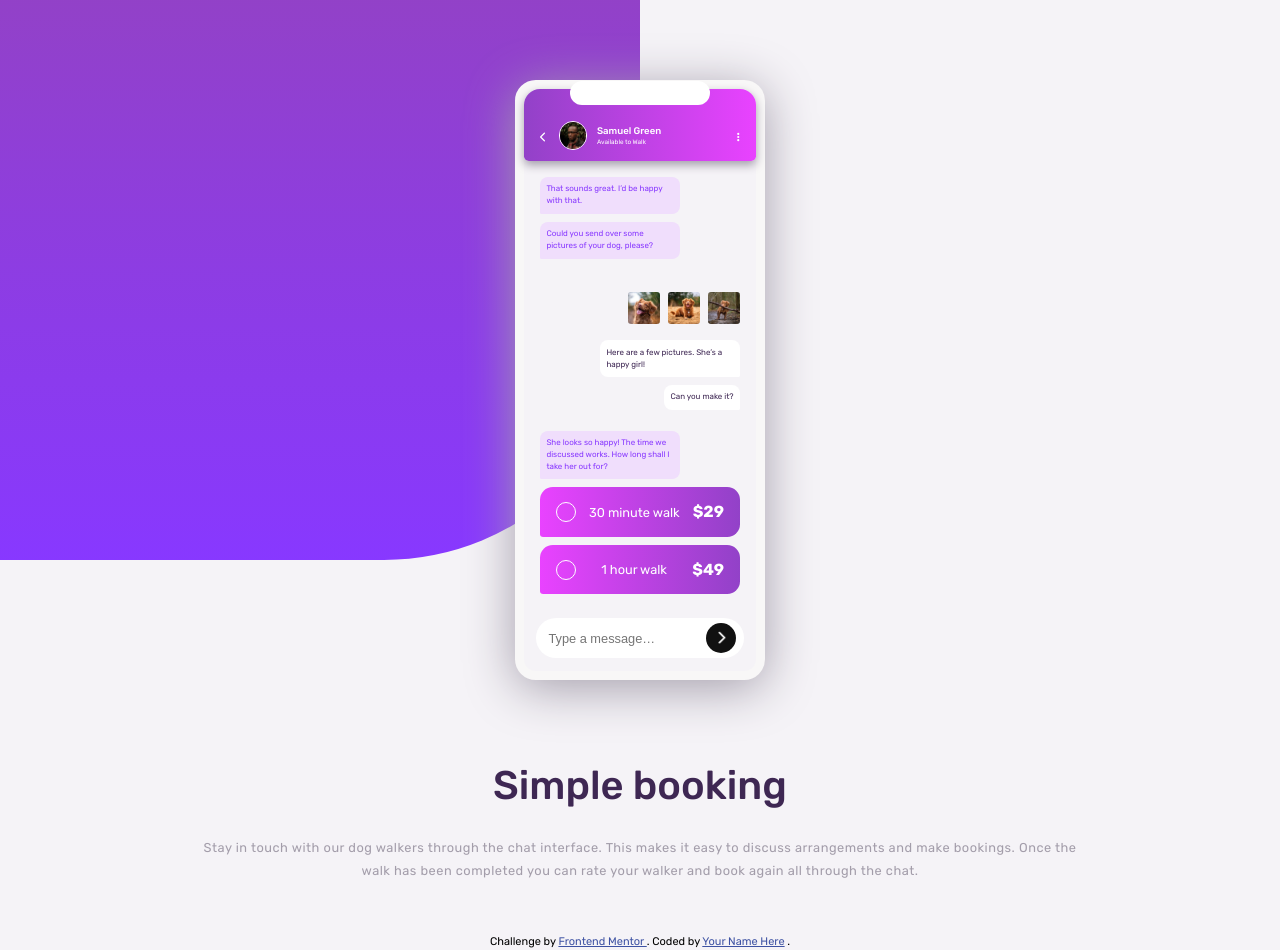
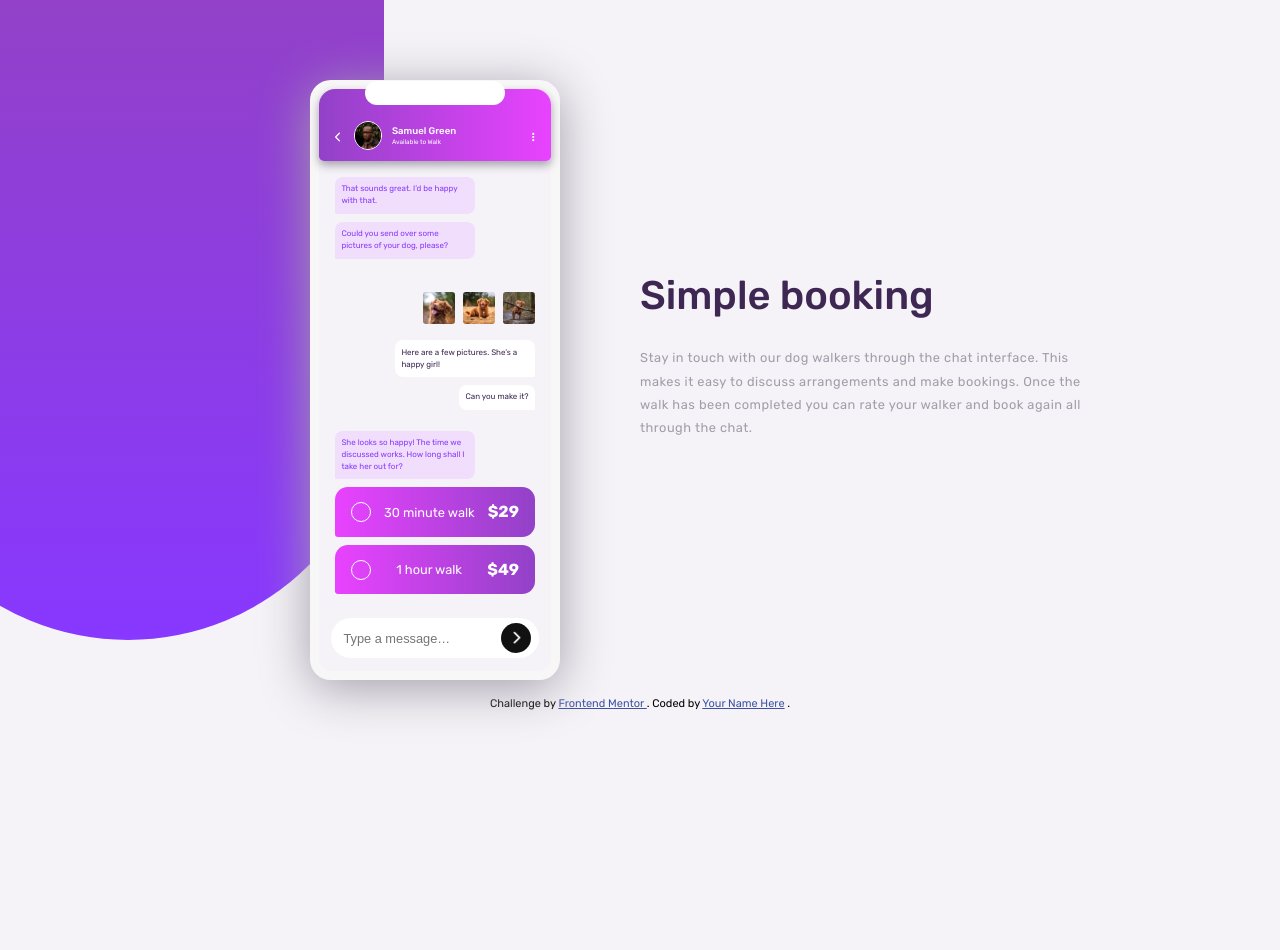
Before and after one commit to Namonamo77/fem-chat-app, a plain HTML site: page index.html in a window 1280 px wide. After the commit the page ends 800 px from the top, so only its background shows below. Drawn offline with Linux system fonts and the light colour scheme.

Commit message:
Added media query for desktop view

```diff
--- a/index.html
+++ b/index.html
@@ -34,11 +34,11 @@
     </style>
   </head>
   <body>
+    <main>
       <section class="left">
         <div class="form-object"></div>
         <div class="mobile">
           <div class="iphone-area"></div>
-
           <header>
             <nav>
               <div>
@@ -105,15 +105,17 @@
               />
             </div>
             <div class="message-right">
-            <p class="message">Here are a few pictures. She’s a happy girl!</p>
+              <p class="message">
+                Here are a few pictures. She’s a happy girl!
+              </p>
             </div>
             <div class="message-right">
               <p class="message">Can you make it?</p>
             </div>
             <div class="message-left">
               <p class="message">
-              She looks so happy! The time we discussed works. How long shall I
-              take her out for?
+                She looks so happy! The time we discussed works. How long shall
+                I take her out for?
               </p>
             </div>
             <div class="message-left price">
@@ -145,7 +147,6 @@
           </div>
         </div>
       </section>
-
       <section class="right">
         <h1 class="title">Simple booking</h1>
         <p class="description">
@@ -155,6 +156,7 @@
           the chat.
         </p>
       </section>
+    </main>
 
     <div class="attribution">
       Challenge by
--- a/styles.css
+++ b/styles.css
@@ -41,6 +41,13 @@ body {
     flex-direction: column;
     background: var(--LightGrayishViolet);
     line-height: 1.5;
+}
+
+main {
+    display: flex;
+    justify-content: space-between;
+    align-items: center;
+    flex-direction: column;
 }
 h1, p {
     margin: 0;
@@ -257,3 +264,30 @@ button {
     transform: rotateY(180deg);
     margin-top: .2em;
 }
+
+@media (min-width: 900px){
+    main {
+        flex-direction: row;
+    }
+    .left{
+        width: 50%;
+    }
+    .right {
+        width: 50%;
+    }
+    .right .title {
+        text-align: left;
+    }
+    .right .description {
+        text-align: left;
+        margin-left: 0;
+    }
+    .form-object {
+        width: 40vw;
+        height: 80%;
+        left: -10%;
+    }
+    .mobile {
+        margin-right: 5em;
+    }
+}
```
Lines whose indentation alone changed are shown as unchanged.
